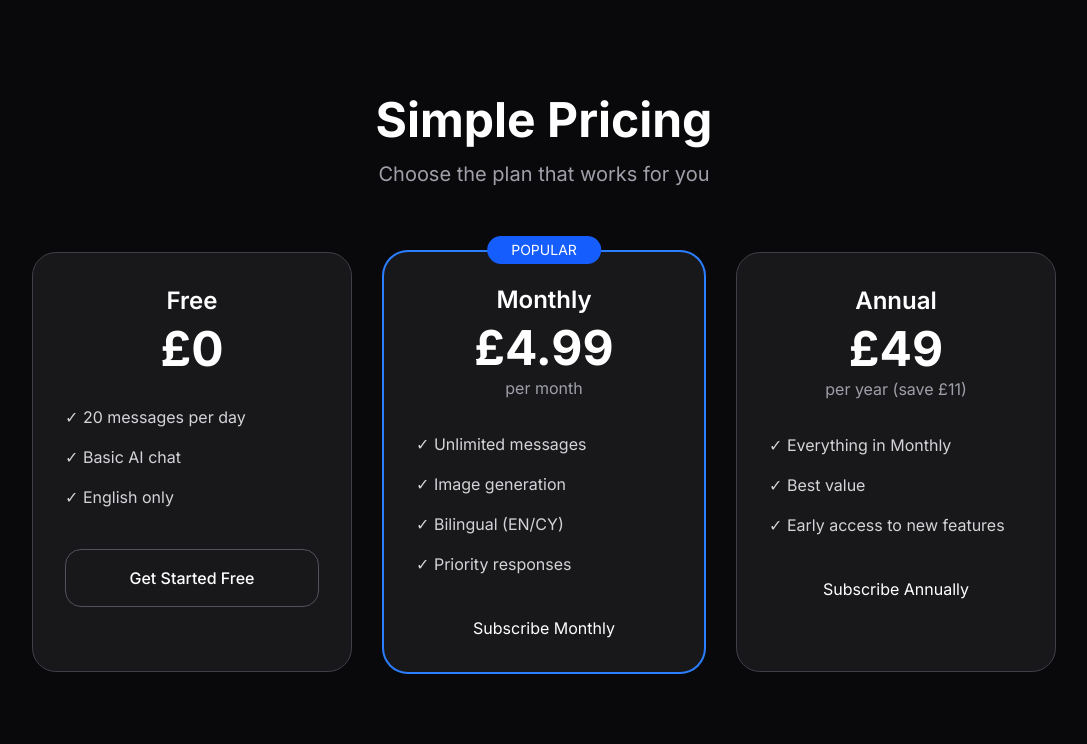
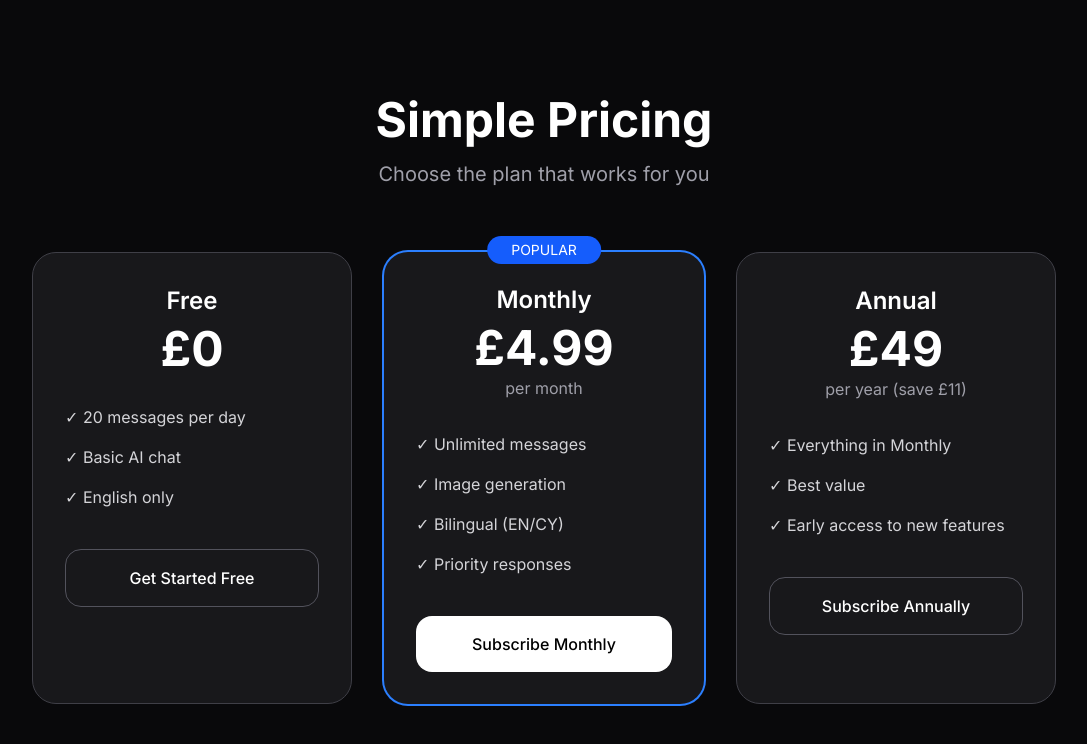
Before and after one commit to walesai/a-wales, a Next.js app: page /pricing in a window 1280 px wide. Shown: the top 744 px of the page, without its empty margins (96-1183 px from the left). Built offline with nearby package versions, Linux system fonts and the light colour scheme.

Commit message:
Connect pricing buttons to Stripe API

```diff
--- a/app/pricing/page.tsx
+++ b/app/pricing/page.tsx
@@ -9,10 +9,14 @@ export default function PricingPage() {
         body: JSON.stringify({ plan }),
       });
 
-    const { url } = await response.json();
-    if (url) window.location.href = url;
+      const data = await response.json();
+      if (data.url) {
+        window.location.href = data.url;
+      } else {
+        alert('Error: No checkout URL received');
+      }
     } catch (error) {
-    alert('Error creating checkout session');
+      alert('Error connecting to payment system. Please try again.');
     }
   };
 
@@ -45,7 +49,7 @@ export default function PricingPage() {
               <li>✓ Bilingual (EN/CY)</li>
               <li>✓ Priority responses</li>
             </ul>
-            <button onClick={() => handleCheckout('monthly')} className="...">Subscribe Monthly</button>
+            <button onClick={() => handleCheckout('monthly')} className="block w-full py-4 bg-white text-black rounded-2xl font-medium">Subscribe Monthly</button>
           </div>
 
           <div className="bg-zinc-900 rounded-3xl p-8 border border-zinc-700">
@@ -57,7 +61,7 @@ export default function PricingPage() {
               <li>✓ Best value</li>
               <li>✓ Early access to new features</li>
             </ul>
-            <button onClick={() => handleCheckout('annual')} className="...">Subscribe Annually</button>
+            <button onClick={() => handleCheckout('annual')} className="block w-full py-4 border border-zinc-600 rounded-2xl font-medium text-white">Subscribe Annually</button>
           </div>
         </div>
       </div>
```
Lines whose indentation alone changed are shown as unchanged.
